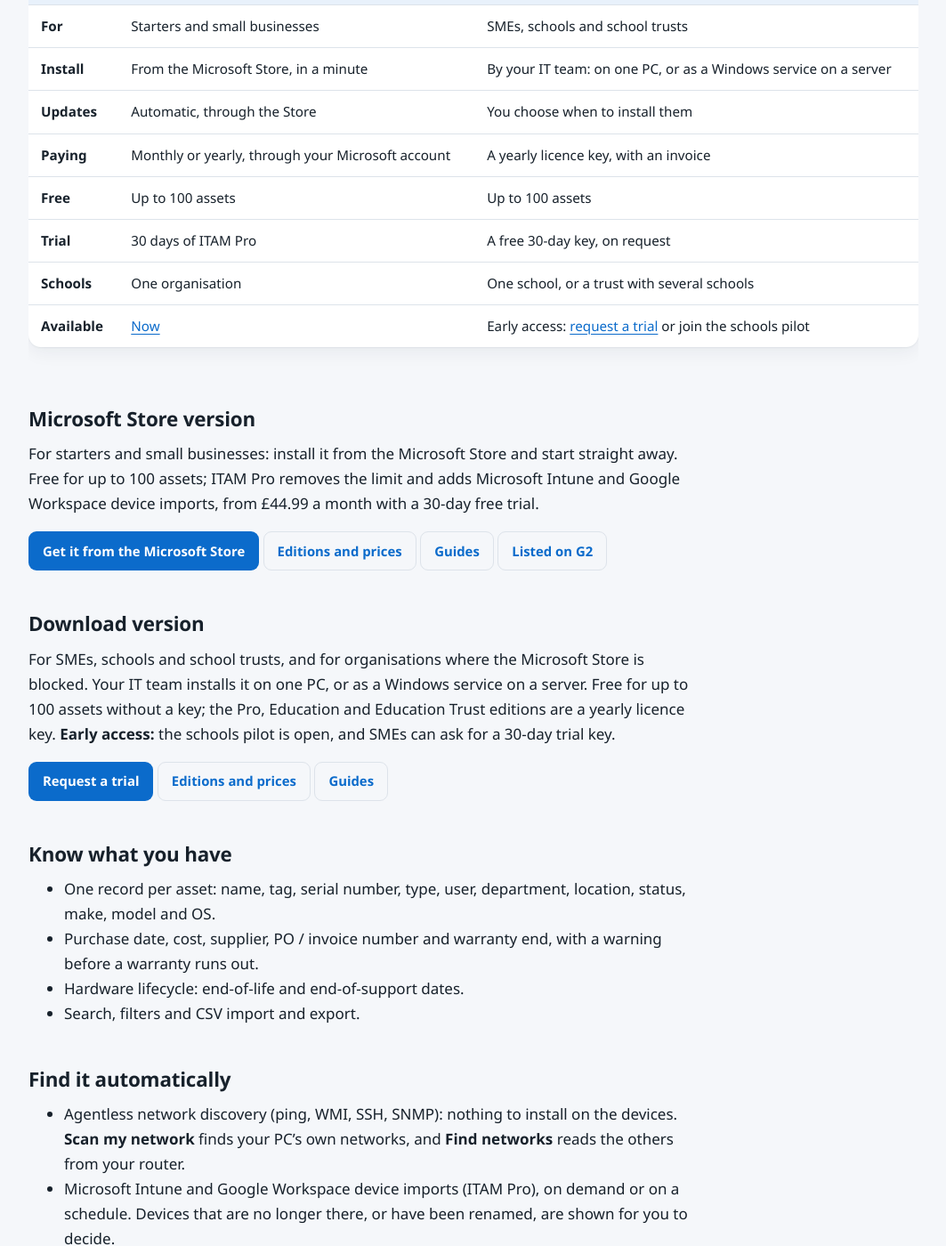
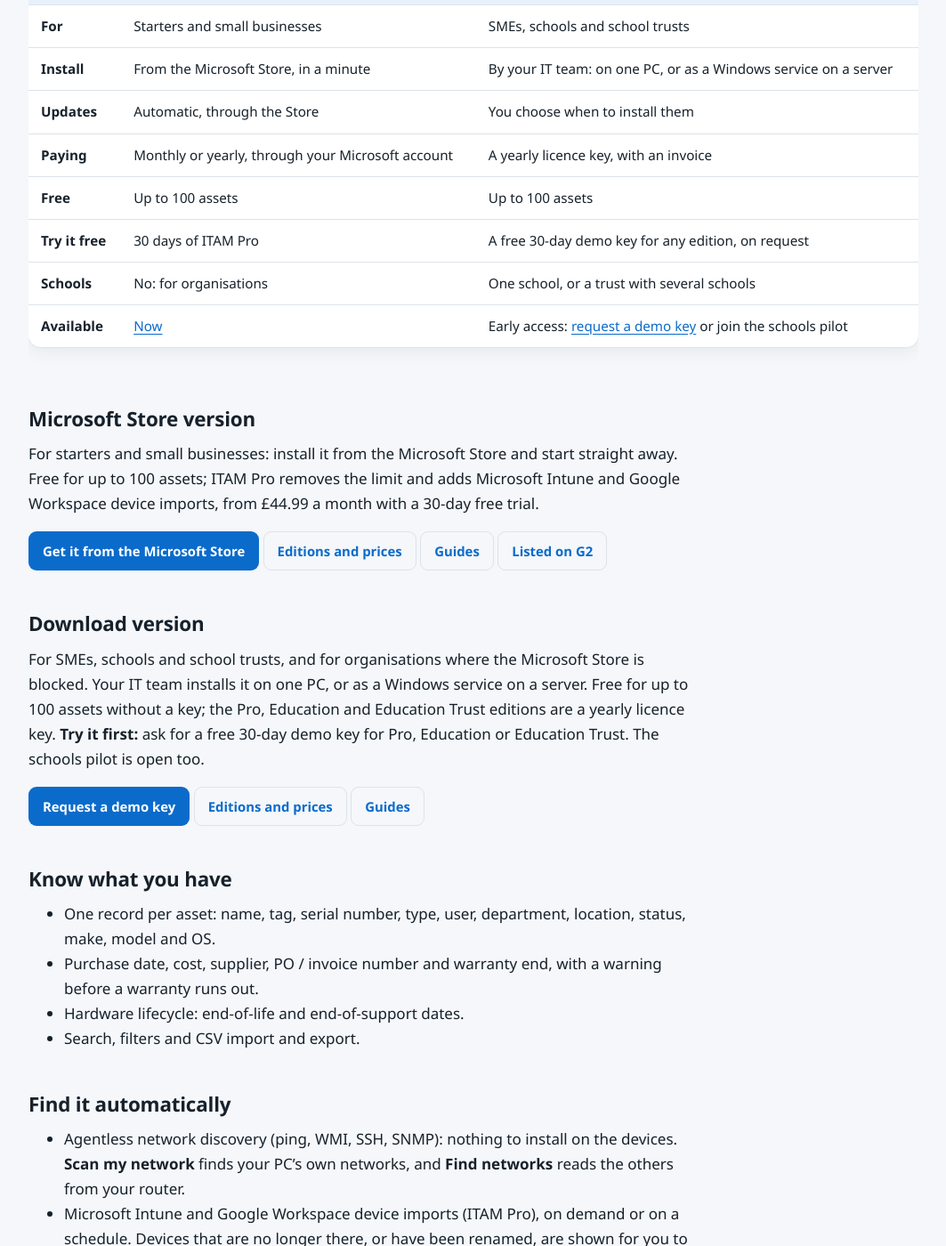
Before and after one commit to cjw-code71/cjw-apps, a Jekyll site: the page built from itam/index.md, in a window 1280 px wide and 1400 px high, scrolled down 994 px. Shown: the whole window at 89% size, without its empty margins (108-1171 px from the left). Built offline with Jekyll 4.4.1, drawn with Linux system fonts in a browser that asks for light colours.

Commit message:
ITAM: Store version for organisations only; demo keys on the ITAM and Business pages; guides rebuilt
Co-Authored-By: Claude Opus 5.5 <noreply@anthropic.com>
Claude-Session: https://claude.ai/code/session_018sxEz2Nma7rBUjrM2EbSoD

```diff
--- a/itam/guides/01-Getting-Started.html
+++ b/itam/guides/01-Getting-Started.html
@@ -196,7 +196,7 @@ is ever deleted or locked: only adding new assets pauses at the limit.</p>
 <p>The first time ITAM opens, it shows <strong>Set up ITAM</strong> instead of the sign-in boxes. Do this on the PC where ITAM is
 installed: for safety, ITAM cannot be set up from another computer.</p>
 <ol>
-<li>Enter the name of your organisation or school, and choose what it is: <strong>one organisation</strong> or <strong>one school</strong>.</li>
+<li>Enter the name of your organisation.</li>
 <li>Choose the password for the <strong><code>admin</code></strong> account. It needs at least 8 characters, with a capital letter, a
    number and a special character, and no spaces. From then on you sign in as <code>admin</code> with this password.</li>
 <li>ITAM then shows a <strong>Master Recovery Key</strong>, once only. <strong>Write it down and keep it somewhere safe</strong>, away from
--- a/itam/index.md
+++ b/itam/index.md
@@ -47,9 +47,9 @@ Press a picture to see it full size.
 | **Updates** | Automatic, through the Store | You choose when to install them |
 | **Paying** | Monthly or yearly, through your Microsoft account | A yearly licence key, with an invoice |
 | **Free** | Up to 100 assets | Up to 100 assets |
-| **Trial** | 30 days of ITAM Pro | A free 30-day key, on request |
-| **Schools** | One organisation | One school, or a trust with several schools |
-| **Available** | [Now](https://apps.microsoft.com/detail/9N828LN3WS8V) | Early access: [request a trial](mailto:{{ site.email }}?subject=ITAM%20Download%20version%3A%20trial%20request) or join the schools pilot |
+| **Try it free** | 30 days of ITAM Pro | A free 30-day demo key for any edition, on request |
+| **Schools** | No: for organisations | One school, or a trust with several schools |
+| **Available** | [Now](https://apps.microsoft.com/detail/9N828LN3WS8V) | Early access: [request a demo key](mailto:{{ site.email }}?subject=ITAM%20Download%20version%3A%20demo%20key%20request) or join the schools pilot |
 
 </div>
 
@@ -71,10 +71,10 @@ For SMEs, schools and school trusts, and for organisations where the
 Microsoft Store is blocked. Your IT team installs it on one PC, or as a
 Windows service on a server. Free for up to 100 assets without a key;
 the Pro, Education and Education Trust editions are a yearly licence key.
-**Early access:** the schools pilot is open, and SMEs can ask for a
-30-day trial key.
+**Try it first:** ask for a free 30-day demo key for Pro, Education or
+Education Trust. The schools pilot is open too.
 
-<p><a class="btn" href="mailto:{{ site.email }}?subject=ITAM%20Download%20version%3A%20trial%20request">Request a trial</a>
+<p><a class="btn" href="mailto:{{ site.email }}?subject=ITAM%20Download%20version%3A%20demo%20key%20request">Request a demo key</a>
 <a class="btn ghost" href="download/">Editions and prices</a>
 <a class="btn ghost" href="download/guides/">Guides</a></p>
 
```
Also changed, not shown: business/index.md (+1 -1 lines).
